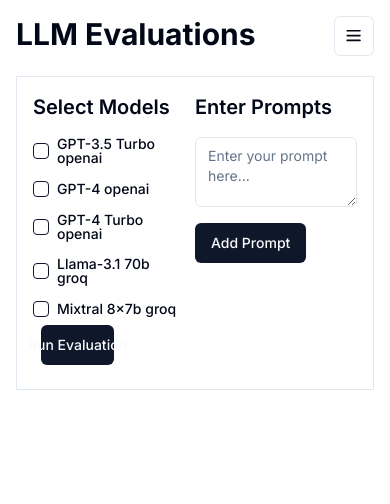
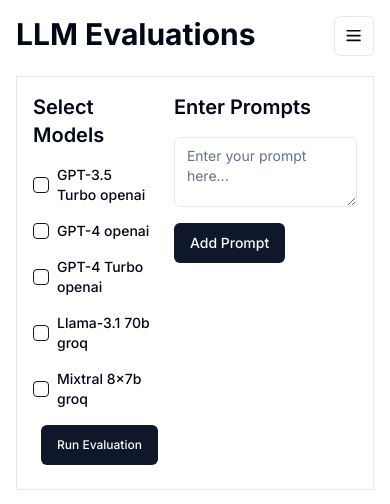
Before and after one commit to cdreetz/just-another-llm-evaluator, a Next.js app: page / in a window 390 px wide. Shown: the top 504 px of the page. Built offline with nearby package versions, Linux system fonts and the light colour scheme.

Commit message:
mobile font size

```diff
--- a/app/page.tsx
+++ b/app/page.tsx
@@ -95,7 +95,7 @@
         </Alert>
       )}
       <div className="space-y-6">
-        <div className="flex flex-row w-full border p-4">
+        <div className="flex flex-row w-full border p-4 space-x-2">
           <div className="flex flex-col w-1/2 pr-4">
             <ModelSelectionForm
               availableModels={AVAILABLE_MODELS}
--- a/components/EvaluationButton.tsx
+++ b/components/EvaluationButton.tsx
@@ -7,7 +7,11 @@
 
 export default function EvaluationButton({ onEvaluate, isLoading }: EvaluationButtonProps) {
   return (
-    <Button onClick={onEvaluate} disabled={isLoading} className="m-2 w-1/2">
+    <Button
+      onClick={onEvaluate}
+      disabled={isLoading}
+      className="m-2 w-full md:w-1/2 px-2 md:px-4 text-xs md:text-sm"
+    >
       {isLoading ? 'Evaluating...' : 'Run Evaluation'}
     </Button>
   )
--- a/components/ModelSelectionForm.tsx
+++ b/components/ModelSelectionForm.tsx
@@ -23,7 +23,7 @@
   }
 
   return (
-    <div className="space-y-4 w-full">
+    <div className="space-y-4 w-full pb-2">
       <h2 className="text-xl font-semibold">Select Models</h2>
       {availableModels.map((model) => (
         <div key={model.id} className="flex items-center space-x-2">
@@ -32,7 +32,7 @@
             checked={selectedModels.some(m => m.id === model.id)}
             onCheckedChange={() => handleModelToggle(model)}
           />
-          <Label htmlFor={model.id}>{model.name} {model.provider}</Label>
+          <Label htmlFor={model.id} className="text-sm md:text-md">{model.name} {model.provider}</Label>
         </div>
       ))}
     </div>
--- /dev/null
+++ b/components/ui/separator.tsx
@@ -0,0 +1,31 @@
+"use client"
+
+import * as React from "react"
+import * as SeparatorPrimitive from "@radix-ui/react-separator"
+
+import { cn } from "@/lib/utils"
+
+const Separator = React.forwardRef<
+  React.ElementRef<typeof SeparatorPrimitive.Root>,
+  React.ComponentPropsWithoutRef<typeof SeparatorPrimitive.Root>
+>(
+  (
+    { className, orientation = "horizontal", decorative = true, ...props },
+    ref
+  ) => (
+    <SeparatorPrimitive.Root
+      ref={ref}
+      decorative={decorative}
+      orientation={orientation}
+      className={cn(
+        "shrink-0 bg-border",
+        orientation === "horizontal" ? "h-[1px] w-full" : "h-full w-[1px]",
+        className
+      )}
+      {...props}
+    />
+  )
+)
+Separator.displayName = SeparatorPrimitive.Root.displayName
+
+export { Separator }
--- a/package.json
+++ b/package.json
@@ -15,6 +15,7 @@
     "@radix-ui/react-label": "^2.1.0",
     "@radix-ui/react-scroll-area": "^1.1.0",
     "@radix-ui/react-select": "^2.1.1",
+    "@radix-ui/react-separator": "^1.1.0",
     "@radix-ui/react-slot": "^1.1.0",
     "@vercel/analytics": "^1.3.1",
     "ai": "^3.2.35",
```
Also changed, not shown: 1 other file (tests, documents, lock files or other folders).
